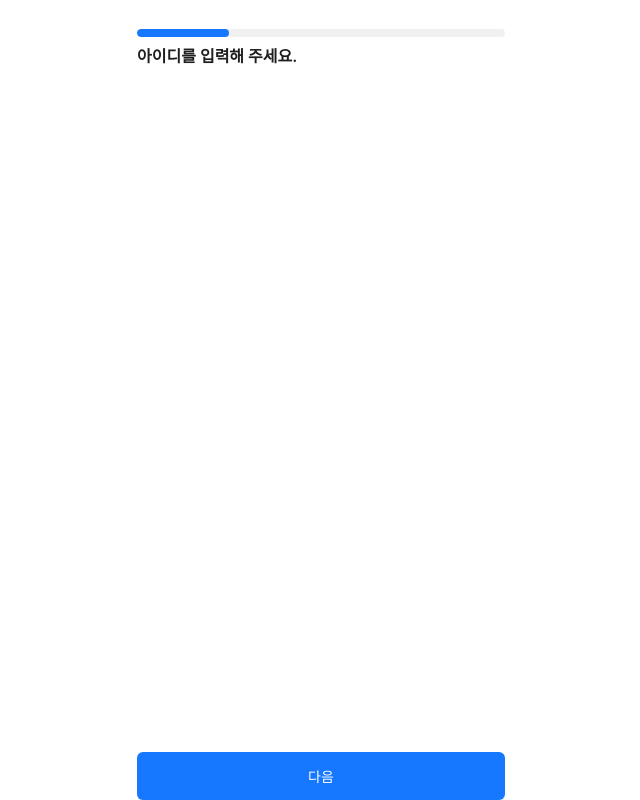
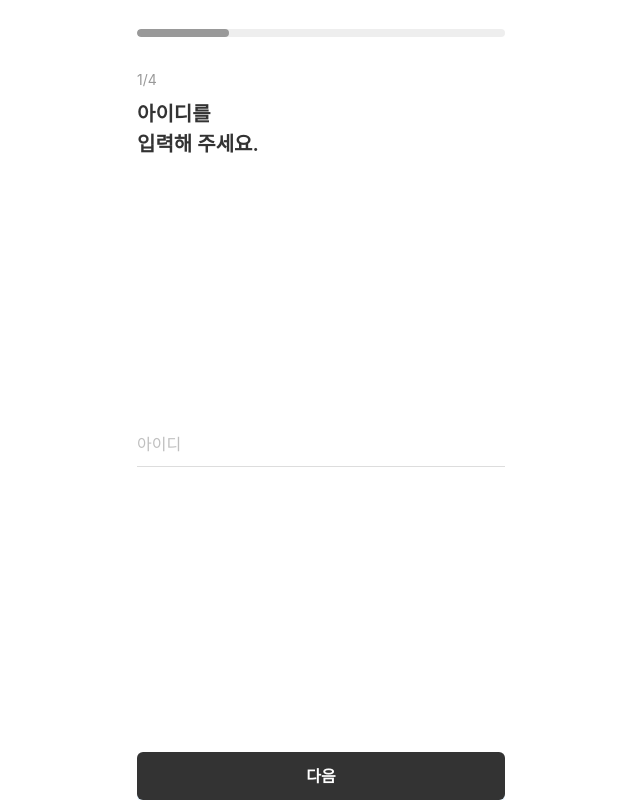
Before and after one commit to Project-FitLoop/FitLoop-FE, a Next.js app: page /register in a window 1280 px wide. Shown: the whole page, without its empty margins (319-959 px from the left). Built offline with nearby package versions, Linux system fonts and the light colour scheme.

Commit message:
[feat/#4] 입력 필드 추가

```diff
--- a/src/ui/components/auth/register/RegisterForm.tsx
+++ b/src/ui/components/auth/register/RegisterForm.tsx
@@ -1,9 +1,9 @@
 "use client";
 
 import React, { useState } from "react";
-import { Typography, Progress, Button } from "antd";
+import { Form, Input, Button, Typography, Progress } from "antd";
 
-const { Title } = Typography;
+const { Title, Text } = Typography;
 
 const steps = [
   { title: "아이디를\n입력해 주세요.", field: "username", placeholder: "아이디" },
@@ -12,12 +12,24 @@ const steps = [
   { title: "이름을\n입력해 주세요.", field: "name", placeholder: "이름" },
 ];
 
-const RegisterForm = () => {
+interface RegisterFormValues {
+  username?: string;
+  password?: string;
+  email?: string;
+  name?: string;
+}
+
+const RegisterForm: React.FC = () => {
   const [currentStep, setCurrentStep] = useState(0);
+  const [formValues, setFormValues] = useState<RegisterFormValues>({});
 
-  const handleNext = () => {
+  const handleNext = (values: Partial<RegisterFormValues>) => {
+    setFormValues({ ...formValues, ...values });
     if (currentStep < steps.length - 1) {
       setCurrentStep((prev) => prev + 1);
+    } else {
+      console.log("회원가입 완료:", formValues);
+      alert("회원가입이 완료되었습니다!");
     }
   };
 
@@ -42,9 +54,72 @@ const RegisterForm = () => {
     >
       {/* 상단 진행 상황 */}
       <div style={{ padding: "20px 16px" }}>
-        <Progress percent={(currentStep + 1) * (100 / steps.length)} showInfo={false} />
-        <Title level={5}>{steps[currentStep].title}</Title>
+        <Progress
+          percent={(currentStep + 1) * (100 / steps.length)}
+          showInfo={false}
+          strokeColor="#999"
+          trailColor="#eee"
+          style={{
+            width: "100%",
+            height: 8,
+            marginBottom: 24,
+          }}
+        />
+
+        {/* 단계 번호와 제목 */}
+        <div style={{ marginTop: 16 }}>
+          <Text
+            style={{
+              fontSize: 14,
+              color: "#999",
+              display: "block",
+              marginBottom: 8,
+            }}
+          >
+            {`${currentStep + 1}/${steps.length}`}
+          </Text>
+          <Title
+            level={5}
+            style={{
+              margin: 0,
+              fontWeight: 600,
+              fontSize: 20,
+              lineHeight: "1.5",
+              color: "#333",
+              whiteSpace: "pre-wrap",
+            }}
+          >
+            {steps[currentStep].title}
+          </Title>
+        </div>
       </div>
+
+      {/* 입력 필드 */}
+      <Form
+        onFinish={(values) => handleNext(values)}
+        style={{
+          width: "100%",
+          padding: "0 16px",
+        }}
+        initialValues={formValues}
+      >
+        <Form.Item
+          name={steps[currentStep].field}
+          rules={[{ required: true, message: steps[currentStep].title }]}
+          style={{ marginBottom: 40 }}
+        >
+          <Input
+            placeholder={steps[currentStep].placeholder}
+            style={{
+              border: "none",
+              borderBottom: "1px solid #ddd",
+              borderRadius: 0,
+              padding: "8px 0",
+              fontSize: 16,
+            }}
+          />
+        </Form.Item>
+      </Form>
 
       {/* 하단 버튼 */}
       <div
@@ -56,7 +131,14 @@ const RegisterForm = () => {
       >
         {currentStep > 0 && (
           <Button
-            style={{ width: "calc(50% - 8px)", height: 48 }}
+            style={{
+              width: "calc(50% - 8px)",
+              height: 48,
+              backgroundColor: "#f0f0f0",
+              border: "1px solid #ccc",
+              fontSize: 16,
+              fontWeight: 600,
+            }}
             onClick={handlePrevious}
           >
             이전
@@ -64,8 +146,19 @@ const RegisterForm = () => {
         )}
         <Button
           type="primary"
-          style={{ width: currentStep > 0 ? "calc(50% - 8px)" : "100%", height: 48 }}
-          onClick={handleNext}
+          htmlType="submit"
+          style={{
+            width: currentStep > 0 ? "calc(50% - 8px)" : "100%",
+            height: 48,
+            backgroundColor: "#333",
+            border: "none",
+            color: "#fff",
+            fontSize: 16,
+            fontWeight: 600,
+          }}
+          onClick={() =>
+            document.querySelector("form")?.dispatchEvent(new Event("submit", { bubbles: true }))
+          }
         >
           {currentStep === steps.length - 1 ? "완료" : "다음"}
         </Button>
```
